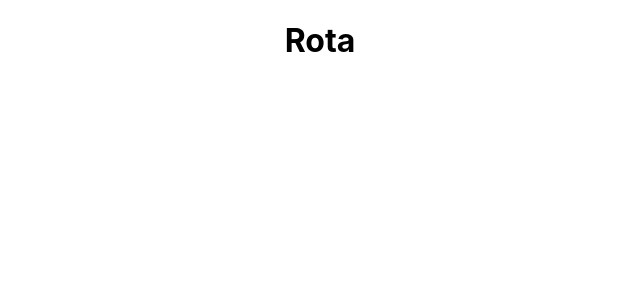
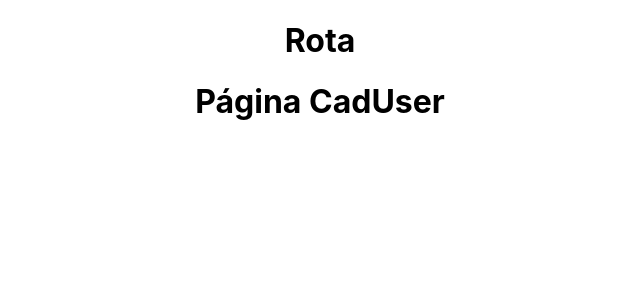
Before and after one commit to Kenzie-Academy-Brasil-Developers/react-entrega-s5-hamburgueria-2-0-com-typescript-json-server-ricardonegocios700, a React (Create React App) app: page /cad_user in a window 1280 px wide. Shown: the top 300 px of the page, without its empty margins (320-960 px from the left). Built offline with nearby package versions, Linux system fonts and the light colour scheme.

Commit message:
fix: implementei página e rota para cadUser

```diff
--- a/src/Routes/routes.tsx
+++ b/src/Routes/routes.tsx
@@ -2,6 +2,7 @@ import { Switch, Route } from "react-router-dom";
 //import Pages
 import Login from "../pages/Login/login";
 import Products from "../pages/Products/products";
+import CadUser from "../pages/CadUser/cadUser";
 
 const Routes = () => {
   return (
@@ -10,6 +11,9 @@ const Routes = () => {
       <Switch>
         <Route exact path="/">
           <Login />
+        </Route>
+        <Route path="/cad_user">
+          <CadUser />
         </Route>
         <Route path="/products">
           <Products />
--- /dev/null
+++ b/src/pages/CadUser/cadUser.tsx
@@ -0,0 +1,9 @@
+const CadUser = () => {
+  return (
+    <>
+      <h1>Página CadUser</h1>
+    </>
+  );
+};
+
+export default CadUser;
```
